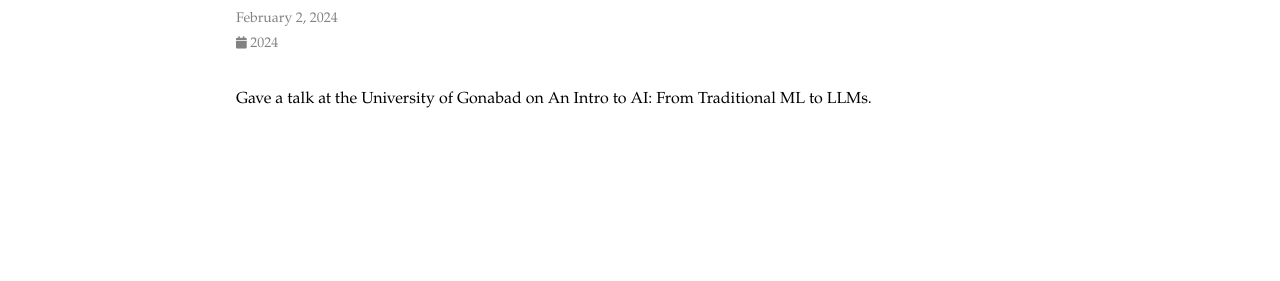
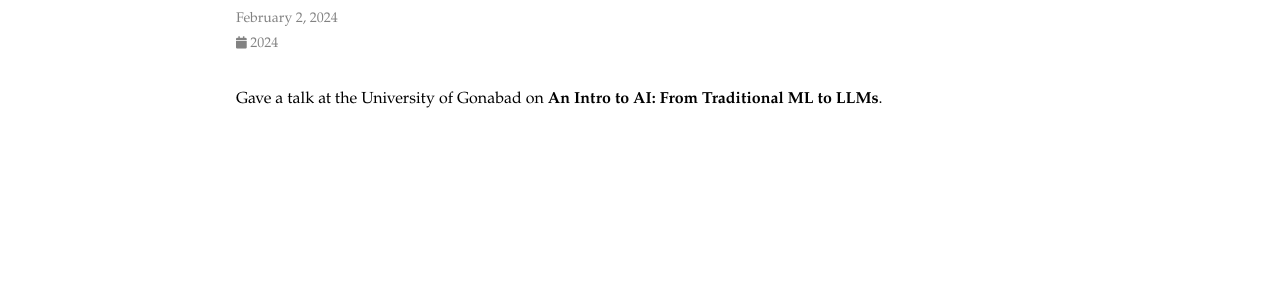
Before and after one commit to rahmanidashti/rahmanidashti.github.io, a Jekyll site: the page built from _news/24_03_Talk_AIChatGPT.md, in a window 1280 px wide. Shown: the part 153-434 px from the top of the page. Built offline with Jekyll 4.4.1, drawn with Linux system fonts in a browser that asks for light colours; comment, search, counter and statistics services are not loaded; a style sheet for code colours, icons or effects is not loaded.

Commit message:
Update 24_03_Talk_AIChatGPT.md

```diff
--- a/_news/24_03_Talk_AIChatGPT.md
+++ b/_news/24_03_Talk_AIChatGPT.md
@@ -4,4 +4,4 @@ date: 2024-02-02 11:00:00-0400
 inline: true
 ---
 
-Gave a talk at the University of Gonabad on An Intro to AI: From Traditional ML to LLMs.
+Gave a talk at the University of Gonabad on <span class="font-weight-bold">An Intro to AI: From Traditional ML to LLMs</span>.
```
